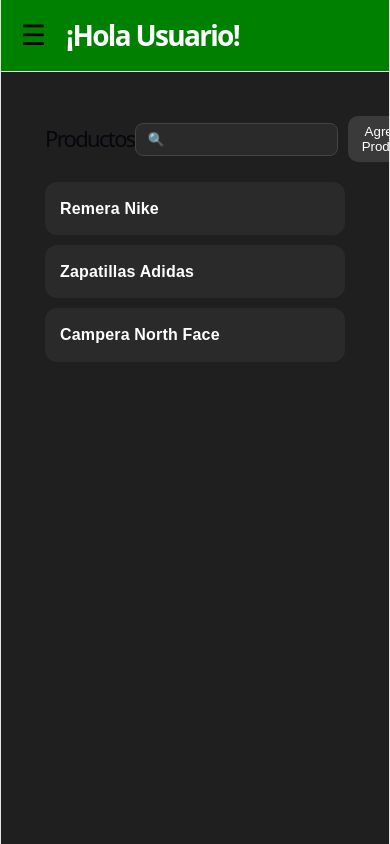
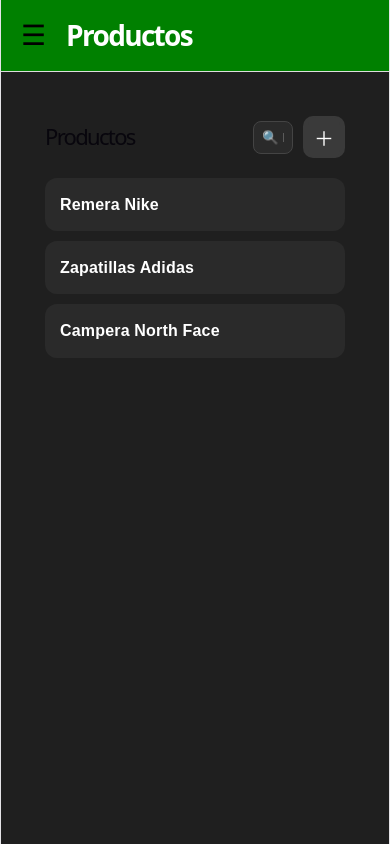
Before and after one commit to thomasss070/Dashboard_e-commerce, a React (Vite) app: page /products in a window 390 px wide. Built offline with nearby package versions, Linux system fonts and the light colour scheme.

Commit message:
User Story 7

```diff
--- a/src/componets/Layout/Layout.jsx
+++ b/src/componets/Layout/Layout.jsx
@@ -2,12 +2,33 @@
 import { useState } from "react";
 import "./Layout.css";
 import { NavLink } from "react-router-dom";
+import { Outlet, useLocation } from "react-router-dom";
 
 function Layout({ children, user }) {
+  const location = useLocation();
   const [sidebarOpen, setSidebarOpen] = useState(false);
 
   const closeSidebar = () => {
     setSidebarOpen(false);
+  };
+
+  const getTitle = () => {
+    switch (location.pathname) {
+      case "/":
+        return `¡Hola ${user?.name || "Usuario"}!`;
+      case "/products":
+        return "Productos";
+      case "/products/new":
+        return "Crear Producto";
+      case "/products/:id":
+        return "Vista del Producto";
+      case "/profile":
+        return "Mi Perfil";
+      case "/categories":
+        return "Categorías";
+      default:
+        return "Panel";
+    }
   };
 
   return (
@@ -78,6 +99,8 @@
 
         <header className="topbar">
 
+
+
   <button
     className="menu-btn"
     onClick={() => setSidebarOpen(true)}
@@ -86,7 +109,7 @@
   </button>
 
   <h1 className="greeting">
-    ¡Hola {user?.name || "Usuario"}!
+    {getTitle()}
   </h1>
 
 </header>
--- a/src/pages/products/productslist/productslist.css
+++ b/src/pages/products/productslist/productslist.css
@@ -81,3 +81,52 @@
   margin: 0;
   font-size: 16px;
 }
+
+.actions input {
+  width: 250px;
+  transition: width 0.3s ease;
+}
+
+@media (max-width: 768px) {
+  .actions input {
+    width: 40px;
+    padding: 8px;
+    cursor: pointer;
+  }
+
+  .actions input:focus {
+    width: 100%;
+  }
+
+  .actions input::placeholder {
+    text-align: center;
+  }
+
+  .actions input:focus::placeholder {
+    text-align: left;
+  }
+}
+
+.icon {
+  display: none;
+}
+
+@media (max-width: 768px) {
+  .text {
+    display: none;
+  }
+
+  .icon {
+    display: inline;
+    font-size: 20px;
+  }
+
+  .actions button {
+    width: 42px;
+    height: 42px;
+    padding: 0;
+    display: flex;
+    justify-content: center;
+    align-items: center;
+  }
+}
--- a/src/pages/products/productslist/productslist.jsx
+++ b/src/pages/products/productslist/productslist.jsx
@@ -39,13 +39,14 @@
 
           <input
             type="text"
-             placeholder="🔍"
+            placeholder="🔍 Buscar..."
             value={search}
             onChange={(e) => setSearch(e.target.value)}
           />
 
           <button onClick={() => navigate("/products/new")}>
-            Agregar Producto
+            <span className="icon">＋</span>
+            <span className="text">Agregar Producto</span>
           </button>
 
         </div>
```
